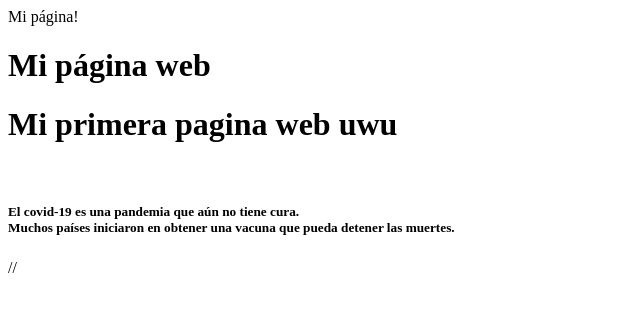
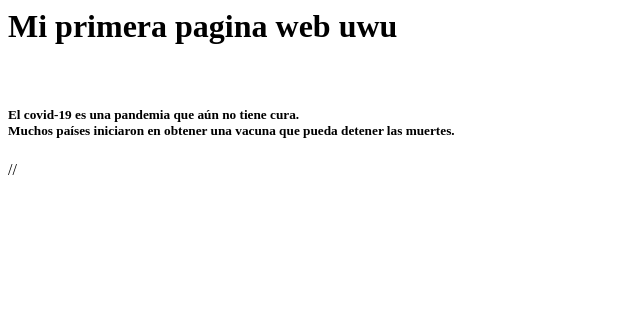
Before and after one commit to Jho-coder/Proyecto-Jonatan, a plain HTML site: page Index.html in a window 1280 px wide. Shown: the whole page, without its empty margins (0-640 px from the left). Drawn offline with Linux system fonts and the light colour scheme.

Commit message:
Update and rename index.html to Index.html

```diff
--- a/index.html
+++ b/Index.html
@@ -1,12 +1,3 @@
-<Html>
-   <Cabeza>
-      <título>Mi página! </título>
-   </Cabeza>
-   <Cuerpo>
-      <h1>Mi página web</h1>
-   </Cuerpo>
-</Html>
-
 <html>
 	<head>
 		<title>
```
